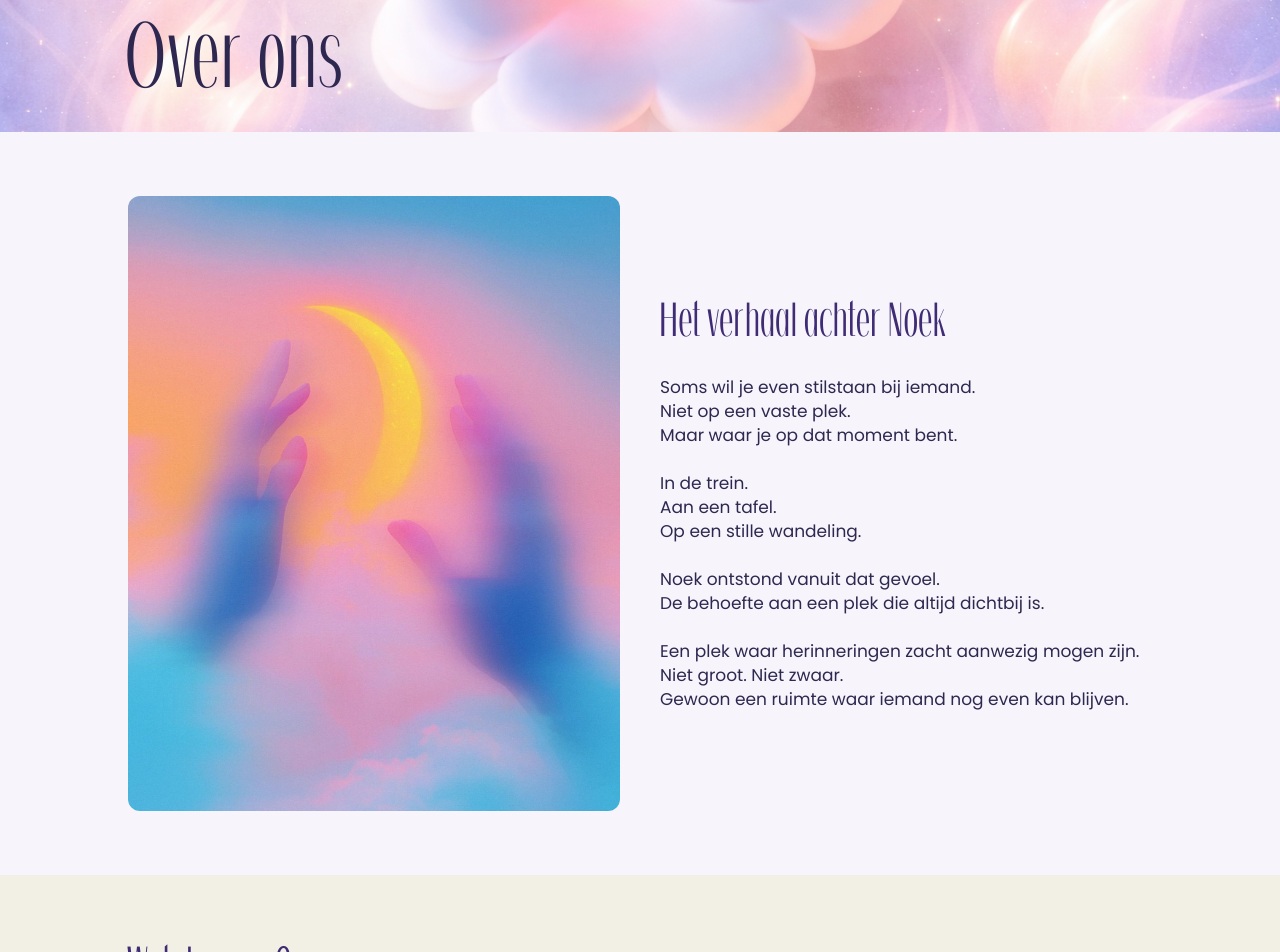
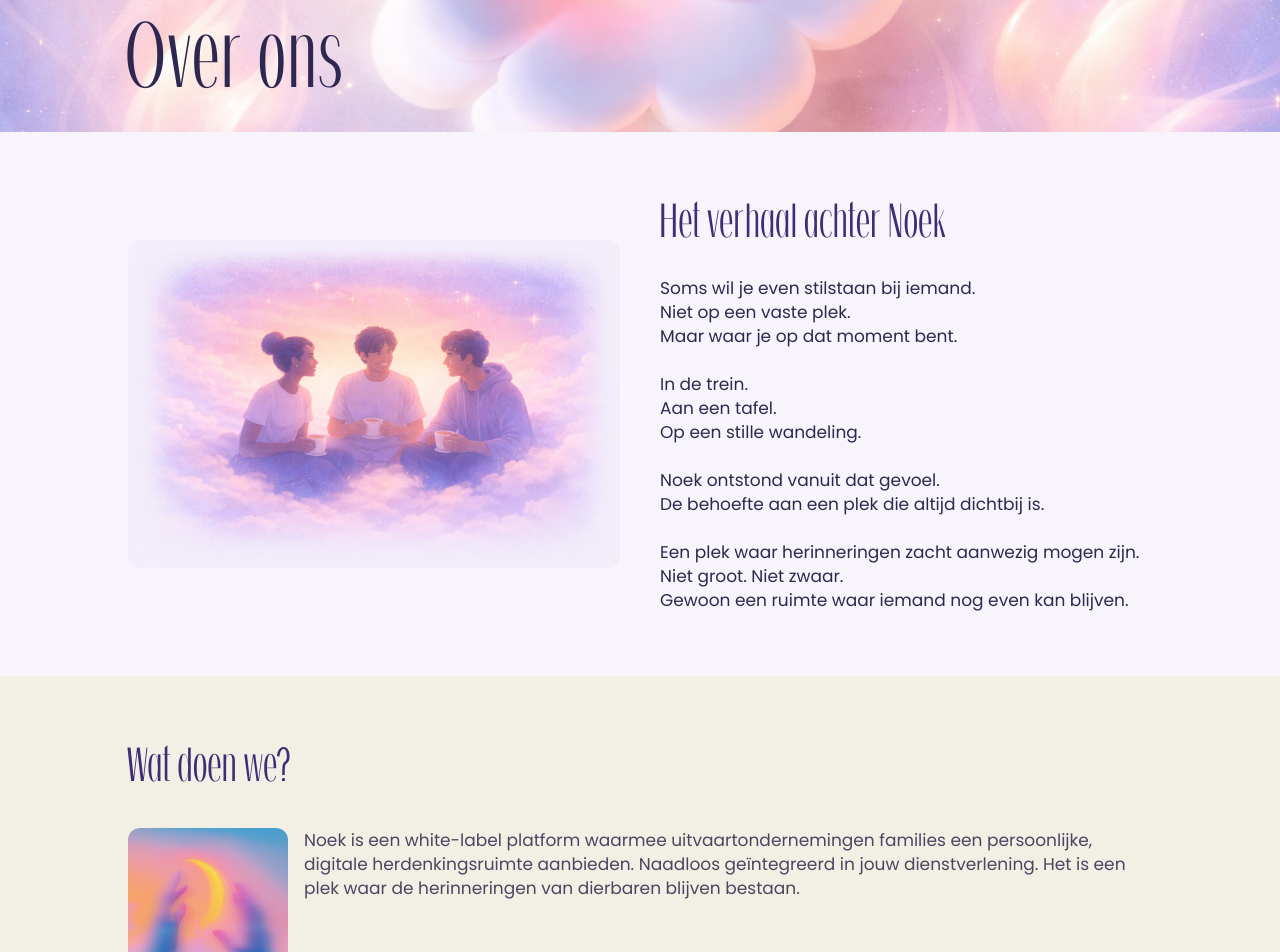
Before and after one commit to devosdevelops/Noekmemorial.be, a Vue app: page /over-ons in a window 1280 px wide. Shown: the part 261-1213 px from the top of the page. Built offline with nearby package versions, Linux system fonts and the light colour scheme.

Commit message:
fix: mismatched images

```diff
--- a/src/pages/about-page.vue
+++ b/src/pages/about-page.vue
@@ -12,7 +12,7 @@
     <section class="page-section story-section" aria-labelledby="story-heading" v-scroll-reveal>
       <div class="section-container story-grid">
         <figure class="story-image-wrap" v-scroll-reveal="{ delay: 40, origin: 'left' }">
-          <img class="story-image" :src="assetPaths.images.hands" alt="Drie mensen in gesprek" />
+          <img class="story-image" :src="assetPaths.images.howItWorksThumb" alt="Drie mensen in gesprek" />
         </figure>
 
         <div class="story-copy" v-scroll-reveal="{ delay: 80, origin: 'right' }">
@@ -42,7 +42,7 @@
         <h2 id="what-heading" class="section-heading" v-scroll-reveal="{ delay: 20 }">Wat doen we?</h2>
 
         <div class="what-row" v-scroll-reveal="{ delay: 60 }">
-          <img class="what-thumb" :src="assetPaths.images.aboutWhat" alt="Abstracte illustratie" />
+          <img class="what-thumb" :src="assetPaths.images.hands" alt="Handen die elkaar vasthouden" />
           <p class="body-text">
             Noek is een white-label platform waarmee uitvaartondernemingen families een persoonlijke, digitale
             herdenkingsruimte aanbieden. Naadloos geïntegreerd in jouw dienstverlening. Het is een plek waar de
```
